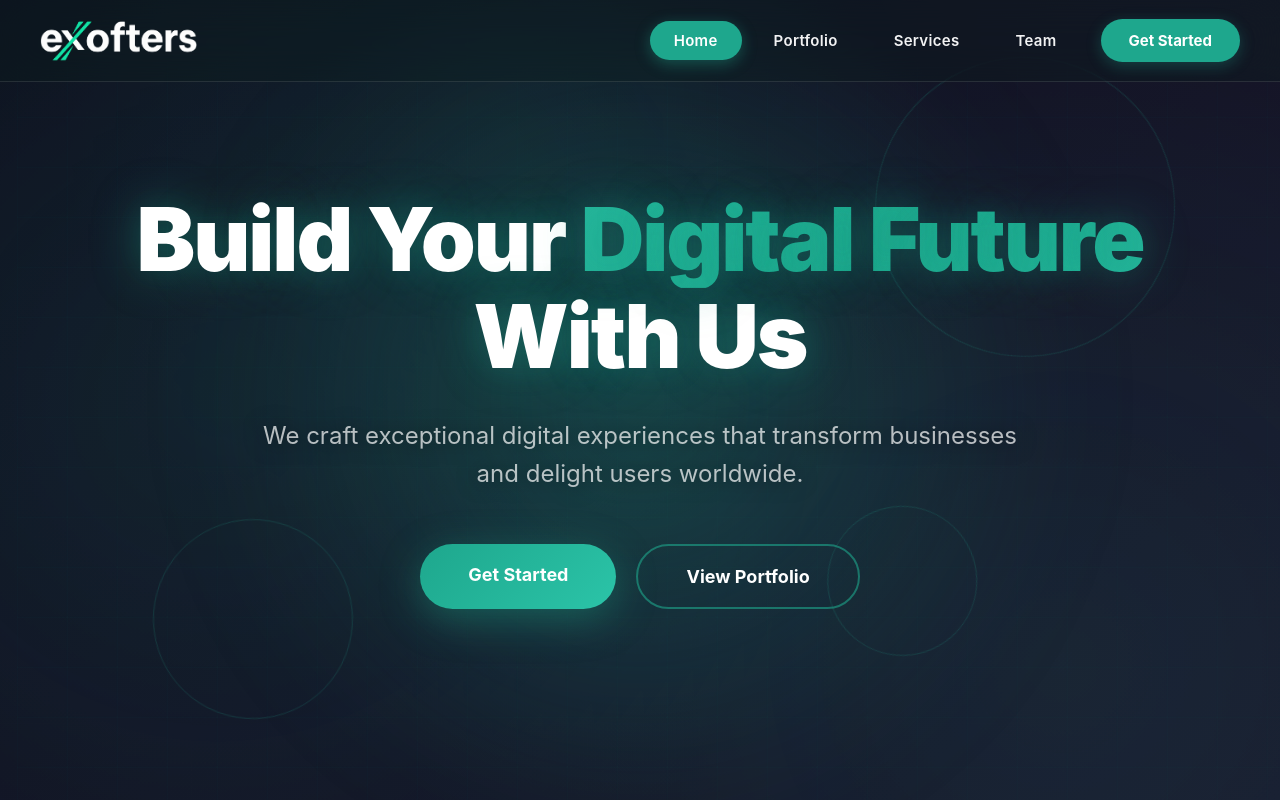
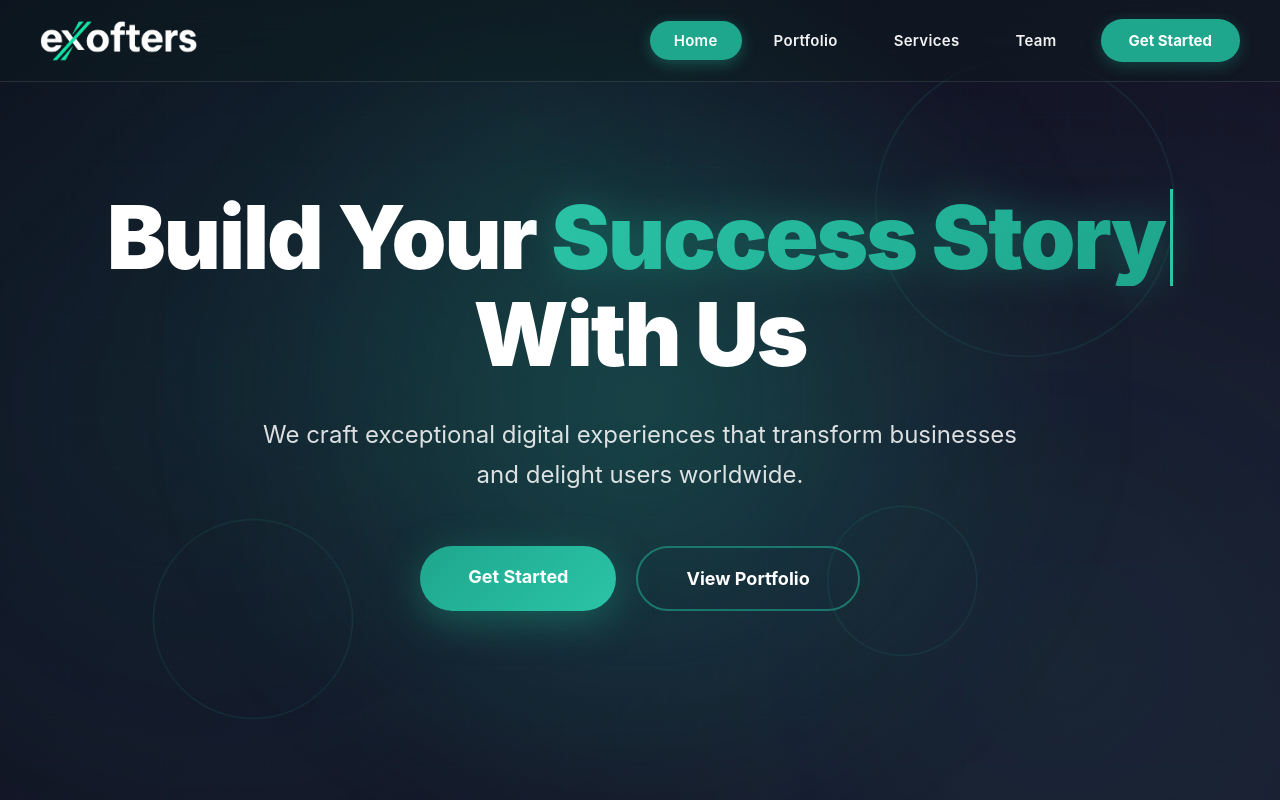
Before and after one commit to adeelshhid/Exofters-Web, a React (Create React App) app: page / in a window 1280 px wide. Shown: the top 800 px of the page. Built offline with nearby package versions, Linux system fonts and the light colour scheme.

Commit message:
live typing added

```diff
--- a/src/Components/Home/Home.css
+++ b/src/Components/Home/Home.css
@@ -124,9 +124,24 @@
   color: var(--white);
   margin-bottom: 32px;
   line-height: 1.1;
-  animation: fadeInUp 1s ease-out, textGlow 3s ease-in-out infinite;
   letter-spacing: -2px;
-  text-shadow: 0 0 40px rgba(30, 167, 141, 0.3);
+}
+
+.hero-text h1 .static-text {
+  display: inline-block;
+  animation: fadeInUp 0.8s ease-out;
+}
+
+.hero-text h1 .typing-text {
+  display: inline-block;
+  border-right: 3px solid var(--primary-light);
+  padding-right: 5px;
+  animation: fadeInUp 0.8s ease-out 0.5s both, blink 0.8s step-end infinite;
+}
+
+@keyframes blink {
+  0%, 100% { border-color: var(--primary-light); }
+  50% { border-color: transparent; }
 }
 
 .hero-text .highlight {
@@ -136,8 +151,9 @@
   -webkit-text-fill-color: transparent;
   background-clip: text;
   position: relative;
-  display: inline-block;
+  display: inline;
   animation: shimmer 3s linear infinite;
+  filter: drop-shadow(0 0 20px rgba(30, 167, 141, 0.4));
 }
 
 @keyframes shimmer {
@@ -145,27 +161,23 @@
   100% { background-position: 200% center; }
 }
 
-@keyframes textGlow {
-  0%, 100% { text-shadow: 0 0 40px rgba(30, 167, 141, 0.3); }
-  50% { text-shadow: 0 0 60px rgba(30, 167, 141, 0.5), 0 0 80px rgba(30, 167, 141, 0.3); }
-}
+
 
 .hero-text p {
   font-size: 24px;
-  color: rgba(255, 255, 255, 0.7);
+  color: rgba(255, 255, 255, 0.85);
   margin-bottom: 50px;
-  line-height: 1.6;
-  animation: fadeInUp 1s ease-out 0.2s both;
+  line-height: 1.7;
+  animation: fadeInUp 1.2s ease-out 1.5s both;
   max-width: 800px;
   margin-left: auto;
   margin-right: auto;
-  text-shadow: 0 0 20px rgba(0, 0, 0, 0.5);
 }
 
 .hero-buttons {
   display: flex;
   gap: 20px;
-  animation: fadeInUp 1s ease-out 0.4s both;
+  animation: fadeInUp 1.2s ease-out 2.2s both;
   justify-content: center;
 }
 
@@ -205,7 +217,7 @@
 }
 
 .btn-primary:hover {
-  transform: translateY(-3px);
+  transform: translateY(-3px) scale(1.02);
   box-shadow: 0 15px 50px rgba(30, 167, 141, 0.6);
 }
 
@@ -237,10 +249,12 @@
 
 .btn-secondary:hover {
   border-color: var(--primary-light);
+  transform: translateY(-3px);
+  box-shadow: 0 10px 30px rgba(30, 167, 141, 0.3);
 }
 
 @keyframes fadeInUp {
-  from { opacity: 0; transform: translateY(30px); }
+  from { opacity: 0; transform: translateY(40px); }
   to { opacity: 1; transform: translateY(0); }
 }
 
--- a/src/Components/Home/Home.js
+++ b/src/Components/Home/Home.js
@@ -70,6 +70,30 @@ const Home = () => {
     { name: "X-Liquidus", img: Images.xliquidus, desc: "Blockchain trading platform" }
   ];
 
+  const phrases = ['Digital Future', 'Success Story', 'Dream Project', 'Next Innovation'];
+  const [typedText, setTypedText] = React.useState('');
+  const [phraseIndex, setPhraseIndex] = React.useState(0);
+  const [isDeleting, setIsDeleting] = React.useState(false);
+
+  React.useEffect(() => {
+    const currentPhrase = phrases[phraseIndex];
+    const typingSpeed = isDeleting ? 50 : 100;
+    const pauseTime = isDeleting ? 500 : 2000;
+
+    const timer = setTimeout(() => {
+      if (!isDeleting && typedText === currentPhrase) {
+        setTimeout(() => setIsDeleting(true), pauseTime);
+      } else if (isDeleting && typedText === '') {
+        setIsDeleting(false);
+        setPhraseIndex((prev) => (prev + 1) % phrases.length);
+      } else {
+        setTypedText(currentPhrase.slice(0, typedText.length + (isDeleting ? -1 : 1)));
+      }
+    }, typingSpeed);
+
+    return () => clearTimeout(timer);
+  }, [typedText, isDeleting, phraseIndex]);
+
   return (
     <div className="page-transition">
       <section className="hero" ref={heroRef} style={{'--mouse-x': '50%', '--mouse-y': '50%'}}>
@@ -81,7 +105,13 @@ const Home = () => {
         </div>
         <div className="hero-content">
           <div className="hero-text">
-            <h1>Build Your <span className="highlight">Digital Future</span> With Us</h1>
+            <h1>
+              <span className="static-text">Build Your </span>
+              <span className="highlight typing-text">
+                &nbsp;{typedText}
+              </span>
+              <span className="static-text"> With Us</span>
+            </h1>
             <p>We craft exceptional digital experiences that transform businesses and delight users worldwide.</p>
             <div className="hero-buttons">
               <Link to="/contact" className="btn-primary">Get Started</Link>
```
